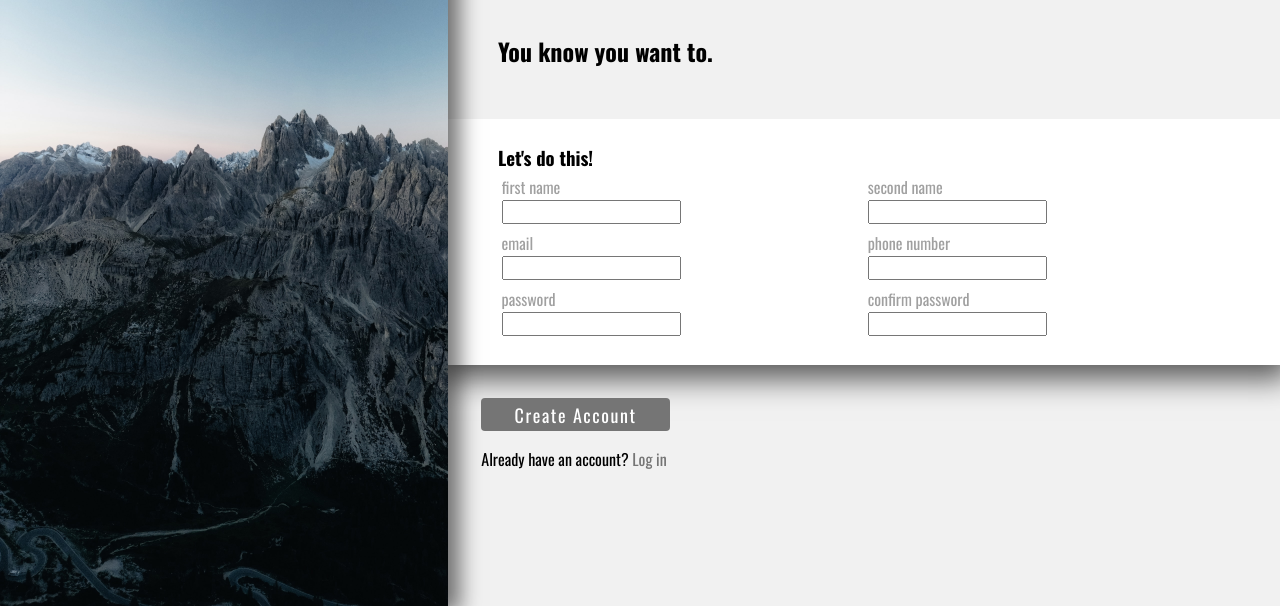
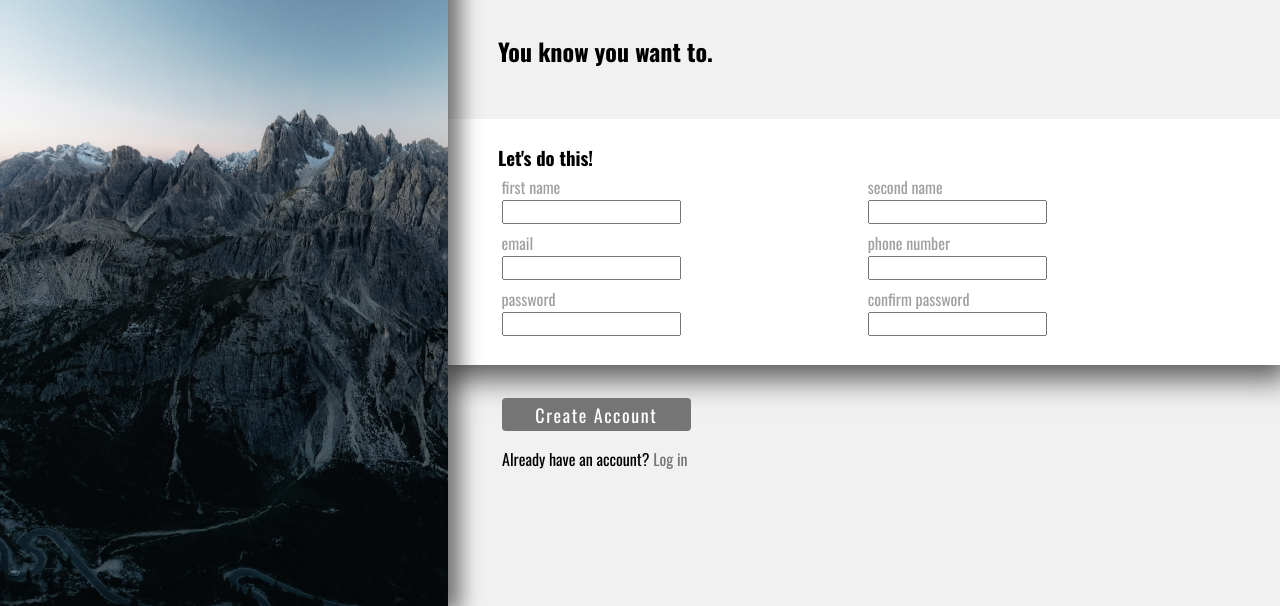
Before and after one commit to AiratMurtazin/odin-sign-up-form, a plain HTML site: page index.html in a window 1280 px wide. Shown: the part 194-800 px from the top of the page. Drawn offline with nearby package versions, Linux system fonts and the light colour scheme; a web font is replaced by a local one.

Commit message:
fix position of the btn and text

```diff
--- a/style.css
+++ b/style.css
@@ -57,9 +57,6 @@ label {
 	color: #a0a0a0;
 }
 
-.form {
-}
-
 .white_wrapper {
 	background-color: #fff;
 	width: 100%;
@@ -100,7 +97,7 @@ input:focus {
 	border-radius: 4px;
 	background-color: #757575;
 	border: transparent;
-	margin: 4% 0 2% 4%;
+	margin: 4% 0 2% 6.5%;
 	cursor: pointer;
 }
 .submitBtn:hover {
@@ -111,7 +108,7 @@ input:focus {
 }
 
 .haveAcc {
-	margin: 0 4% 4% 4%;
+	margin: 0 4% 4% 6.5%;
 }
 
 .haveAcc span {
```
